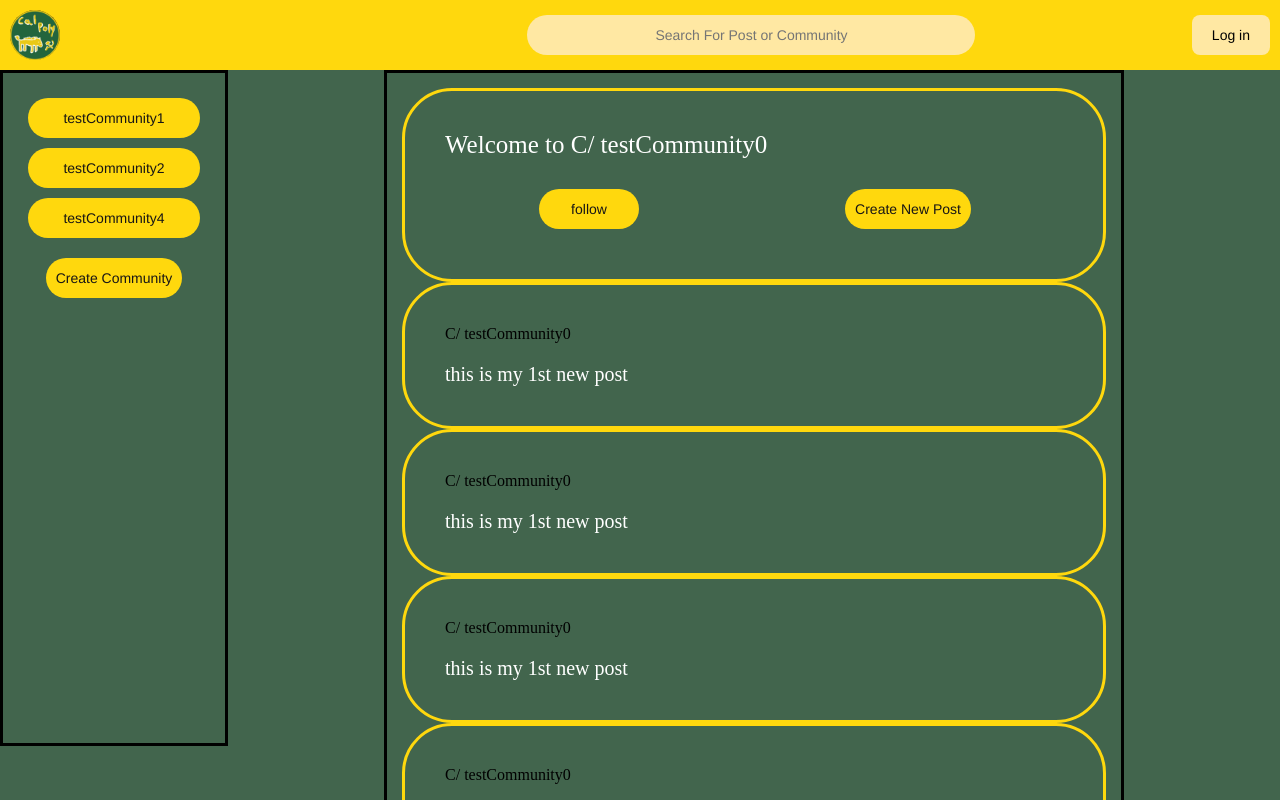
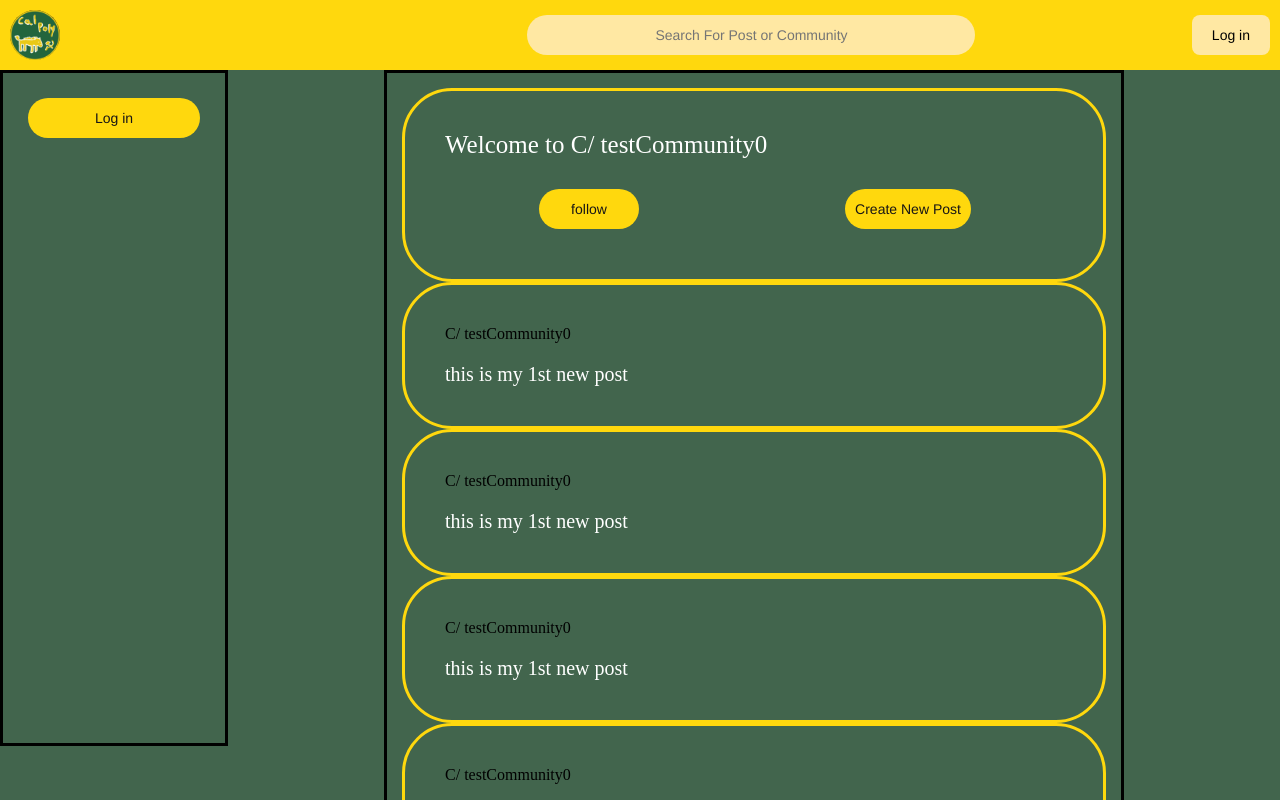
Before and after one commit to Jamedw/CSC307_group_project, a React (Vite) app in the folder packages/react-frontend/: page /testCommunity0 in a window 1280 px wide. Shown: the top 800 px of the page. Built offline with nearby package versions, Linux system fonts and the light colour scheme.

Commit message:
small changes to frontend to store userid when logged in

```diff
--- a/packages/react-frontend/src/App.jsx
+++ b/packages/react-frontend/src/App.jsx
@@ -20,7 +20,9 @@ import NotFound from './pages/Com_Home_post_pages/NotFound.jsx';
 function App() {
   const INVALID_TOKEN = 'INVALID_TOKEN';
   const [token, setToken] = useState(INVALID_TOKEN);
+  const [userID, setUserID] = useState(false)
   const [message, setMessage] = useState('');
+
 
   let API_PREFIX = 'http://localhost:8000';
 
@@ -34,7 +36,9 @@ function App() {
     })
       .then(response => {
         if (response.status === 200) {
-          response.json().then(payload => setToken(payload.token));
+          response.json().then(payload => {
+            setUserID(payload.user._id)
+            setToken(payload.token)});
           setMessage(`Login successful; auth token saved`);
         } else {
           setMessage(`Login Error ${response.status}: ${response.data}`);
--- a/packages/react-frontend/src/pages/Com_Home_post_pages/Home.jsx
+++ b/packages/react-frontend/src/pages/Com_Home_post_pages/Home.jsx
@@ -11,9 +11,10 @@ import CommunityPosts from './CommunityPage/CommunityPosts.jsx';
 
 function Home(props) {
   var token = props.token;
+  var userID = props.userID;
   let params = useParams();
 
-  const [loggedIn, setLoggedIn] = useState(true);
+  const [loggedIn, setLoggedIn] = useState(false);
 
   const [user, setUser] = useState({
     Username: 'test_username',
--- a/packages/react-frontend/src/pages/Com_Home_post_pages/componets/Sidebar.jsx
+++ b/packages/react-frontend/src/pages/Com_Home_post_pages/componets/Sidebar.jsx
@@ -26,7 +26,8 @@ function CreateCommunityTabs(props) {
 }
 
 function Sidebar(props) {
-  if(props.loggedIn){
+  const navigate = useNavigate();
+  if (props.loggedIn) {
     return (
       <CreateCommunityTabs
         createCommunity={props.createCommunity}
@@ -36,13 +37,14 @@ function Sidebar(props) {
   } else {
     return (
       <div
-      className="communityTab"
-      onClick={() => navigate("\login")}>
-      Log in
+        className="communityTab"
+        onClick={() => {
+          navigate('/login');
+        }}>
+        Log in
       </div>
     );
   }
-
 }
 
 export default Sidebar;
--- a/packages/react-frontend/src/pages/Login_page/Login.jsx
+++ b/packages/react-frontend/src/pages/Login_page/Login.jsx
@@ -2,8 +2,7 @@ import React, { useState } from 'react';
 import { useNavigate } from 'react-router-dom'; // Import Link component
 import './Login.css'; // Import CSS for Login component styling
 import calpolyLogo from '../../assets/calpolylogo.png'; // Import the image
-import { ceiling } from 'prelude-ls';
-import naturalCompare from 'natural-compare';
+
 
 const Login = props => {
   const navigate = useNavigate();
@@ -14,6 +13,7 @@ const Login = props => {
     // Handle login logic here, e.g., send credentials to server for authentication
     var success = props.loginUser({ username: username, password: password });
     if (props.token === 'INVALID_TOKEN') {
+
     } else {
       navigate('/');
     }
```
